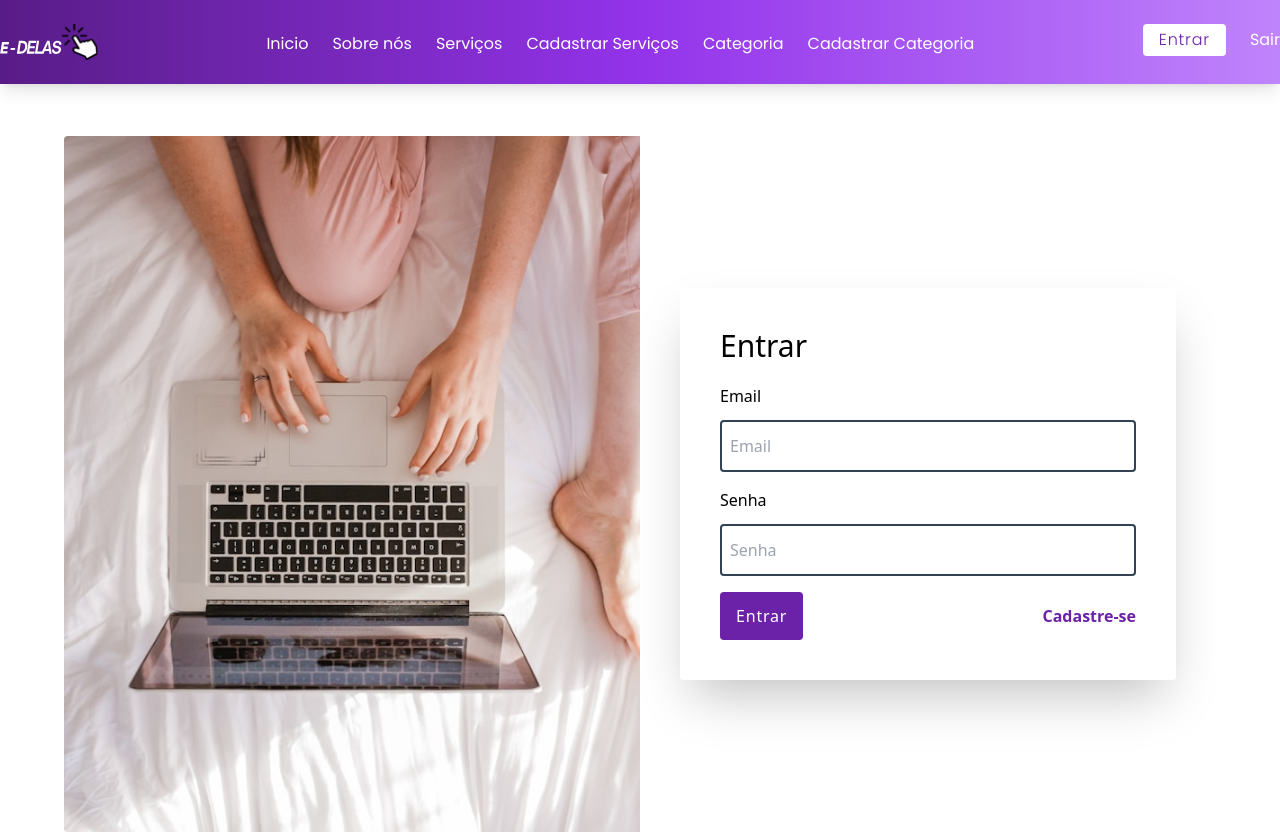
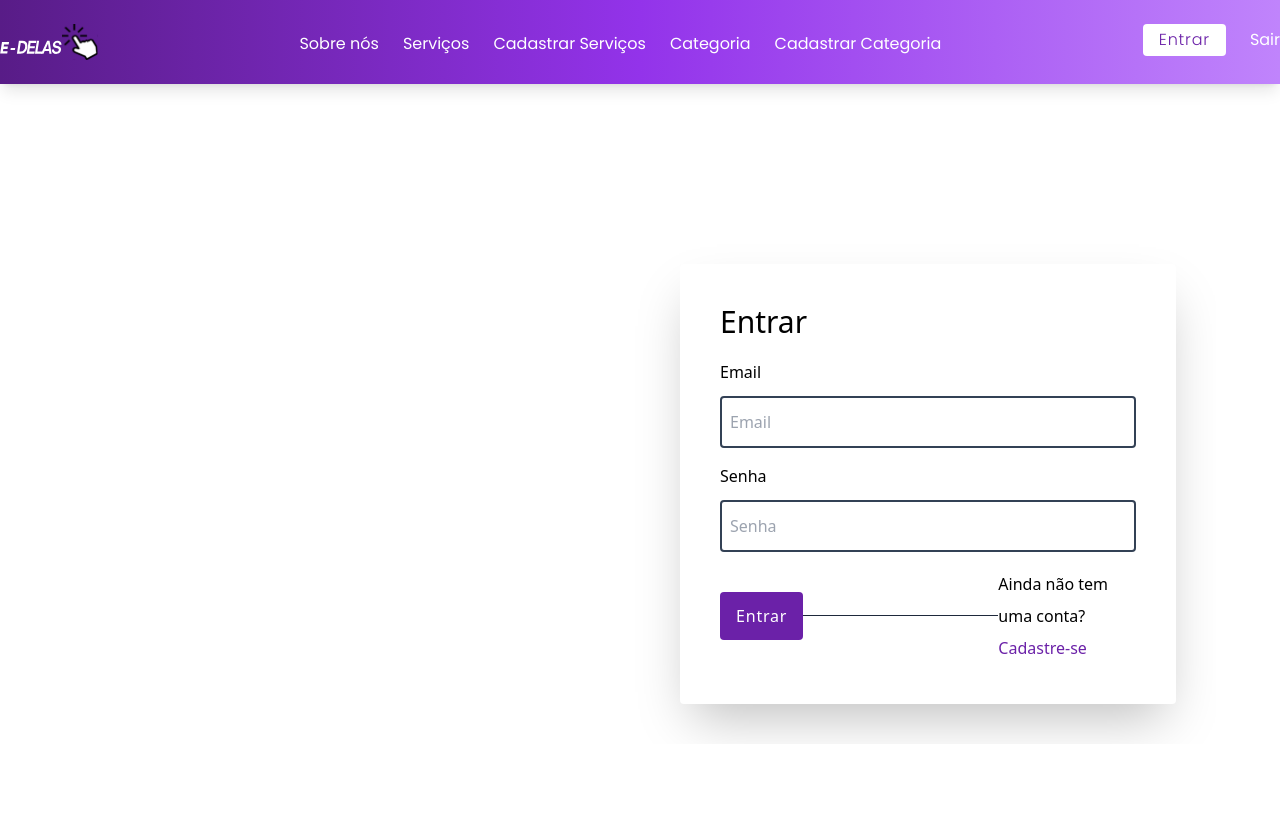
Before and after one commit to Projeto-Integrador-E-Delas/Frontend, a React (Vite) app in the folder e-delas/: page /logar in a window 1280 px wide. Shown: the top 834 px of the page. Built offline with nearby package versions, Linux system fonts and the light colour scheme.

Commit message:
Home e sair feitos

```diff
--- a/e-delas/package.json
+++ b/e-delas/package.json
@@ -12,6 +12,7 @@
   "dependencies": {
     "@phosphor-icons/react": "^2.1.5",
     "axios": "1.3.4",
+    "flowbite": "^2.3.0",
     "react": "^18.2.0",
     "react-dom": "^18.2.0",
     "react-icons": "^5.2.1",
--- a/e-delas/src/components/footer/Footer.tsx
+++ b/e-delas/src/components/footer/Footer.tsx
@@ -2,6 +2,8 @@ import { FacebookLogo, InstagramLogo, LinkedinLogo} from "@phosphor-icons/react"
 
 function Footer() {
   return (
+
+
     <footer className="flex flex-col items-center bg-gradient-to-r from-purple-900 via-purple-600 to-purple-400 text-white text-center text-surface dark:bg-neutral-700 dark:text-white">
       <div className="container pt-7">
         <div className="mb-6 flex justify-center space-x-2">
--- a/e-delas/src/components/navbar/Navbar.tsx
+++ b/e-delas/src/components/navbar/Navbar.tsx
@@ -1,22 +1,34 @@
-import { Link } from "react-router-dom";
+import { Link, useNavigate } from "react-router-dom";
 import img from "/src/assets/2.svg";
+import { useContext } from "react";
+import { AuthContext } from "../../contexts/AuthContext";
+import { toastAlerta } from "../../utils/toastAlerta";
 
 function Navbar() {
+
+  let navigate = useNavigate()
+
+  const { usuario, handleLogout } = useContext(AuthContext)
+
+  function logout() {
+      handleLogout()
+      toastAlerta('Usuário deslogado com sucesso',"sucesso")
+      navigate('/logar')
+  }
+
+  let navbarComponent
   return (
     <>
+
       <div className="sticky top-0 z-10 shadow-lg font-poppins w-full bg-gradient-to-r from-purple-900 via-purple-600 to-purple-400 text-white flex justify-center py-6">
         <div className="container flex justify-between items-start">
           <div className="img">
-            <img src={img} width={120} height={120} />
+            <Link to="/home">
+              <img src={img} width={120} height={120} alt="Clickable Image" />
+            </Link>
           </div>
 
           <div className="mt-2 flex gap-6 justify-center items-center w-full">
-            <Link
-              to="/home"
-              className="block text-white rounded hover:bg-gray-100 md:hover:bg-transparent md:border-0 md:hover:text-gray-300 md:p-0 dark:text-white md:dark:hover:text-blue-500 dark:hover:bg-gray-700 dark:hover:text-white md:dark:hover:bg-transparen"
-            >
-              Inicio
-            </Link>
             <Link
               to="/sobre"
               className="text-white rounded hover:bg-gray-100 md:hover:bg-transparent md:border-0 md:hover:text-gray-300 md:p-0 dark:text-white md:dark:hover:text-blue-500 dark:hover:bg-gray-700 dark:hover:text-white md:dark:hover:bg-transparen"
@@ -47,23 +59,21 @@ function Navbar() {
             >
               Cadastrar Categoria
             </Link>
-            </div>
+          </div>
 
-            <div className="flex gap-6 justify-center items-center">
+          <div className="flex gap-6 justify-center items-center">
             <Link to="/logar" className="hover:underline">
               <button className="px-4 py-1 text-purple-800 font-light tracking-wider bg-white hover:bg-gray-100 rounded">
                 Entrar
               </button>
             </Link>
             <Link
-              to="/"
-              className="flex text-white hover:bg-gray-100 md:hover:bg-transparent md:border-0 md:hover:text-gray-300 md:p-0 dark:text-white md:dark:hover:text-blue-500 dark:hover:bg-gray-700 dark:hover:text-white md:dark:hover:bg-transparen"
-            >
+              to="" onClick={logout} className="flex text-white hover:bg-gray-100 md:hover:bg-transparent md:border-0 md:hover:text-gray-300 md:p-0 dark:text-white md:dark:hover:text-blue-500 dark:hover:bg-gray-700 dark:hover:text-white md:dark:hover:bg-transparen">
               Sair
             </Link>
-            </div>
-            </div>
+          </div>
         </div>
+      </div>
     </>
   );
 }
--- a/e-delas/src/pages/login/Login.tsx
+++ b/e-delas/src/pages/login/Login.tsx
@@ -36,7 +36,6 @@ function Login() {
       <div className="container mx-auto flex justify-center items-center">
         <div className="flex flex-wrap lg:flex-nowrap w-full max-w-6xl rounded overflow-hidden">
           <div className="hidden lg:flex lg:w-1/2">
-            <img src={loginImage} alt="Login" className="object-cover w-full h-full" />
           </div>
           <div className="w-full lg:w-1/2 p-10 flex justify-center items-center bg-white bg-opacity-90">
             <div className="leading-loose w-full">
@@ -46,7 +45,9 @@ function Login() {
               >
                 <p className="mb-4 font-medium text-left text-3xl">Entrar</p>
                 <div className="mb-3 flex flex-col w-full">
-                  <label htmlFor="email" className="mb-2">Email</label>
+                  <label htmlFor="email" className="mb-2">
+                    Email
+                  </label>
                   <input
                     type="text"
                     id="email"
@@ -60,7 +61,9 @@ function Login() {
                   />
                 </div>
                 <div className="mb-3 flex flex-col w-full">
-                  <label htmlFor="senha" className="mb-2">Senha</label>
+                  <label htmlFor="senha" className="mb-2">
+                    Senha
+                  </label>
                   <input
                     type="password"
                     id="senha"
@@ -92,12 +95,17 @@ function Login() {
                     )}
                   </button>
 
-                  <Link
-                    className="inline-block align-baseline font-bold text-base text-purple-800 hover:text-purple-600"
-                    to="/usuarios/cadastrar"
-                  >
-                    Cadastre-se
-                  </Link>
+                  <hr className="border-slate-800 w-full" />
+
+                  <p>
+                    Ainda não tem uma conta?{" "}
+                    <Link
+                      to="/cadastro"
+                      className="text-purple-800 hover:underline"
+                    >
+                      Cadastre-se
+                    </Link>
+                  </p>
                 </div>
               </form>
             </div>
--- a/e-delas/tailwind.config.js
+++ b/e-delas/tailwind.config.js
@@ -12,4 +12,5 @@ module.exports = {
     },
   },
   plugins: [],
+
 }
```
Also changed, not shown: 2 other files (tests, documents, lock files or other folders).
